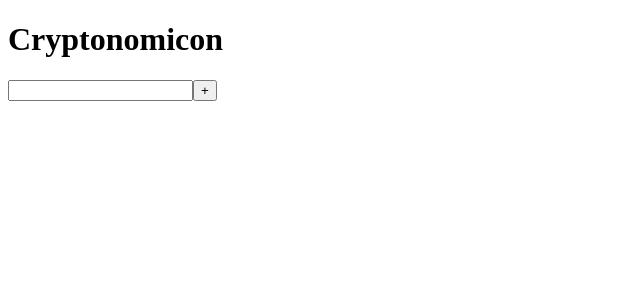
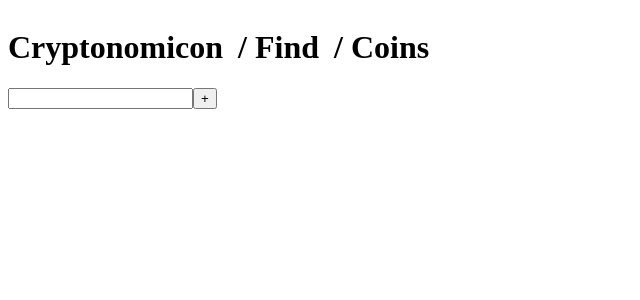
Before and after one commit to daphys/nuxt-cryptocurrencycatalog, a Nuxt app in the folder repo/: page /find in a window 1280 px wide. Shown: the top 300 px of the page, without its empty margins (0-640 px from the left). Built offline with nearby package versions, Linux system fonts and the light colour scheme.

Commit message:
new fixes + normal routing

```diff
--- /dev/null
+++ b/repo/components/Header.vue
@@ -0,0 +1,39 @@
+<template>
+    <div class="mainContainer">
+        <div>
+            <nuxt-link to="/">
+          <h1>Cryptonomicon</h1>
+            </nuxt-link>
+        </div>
+        <div class="elem">
+            <nuxt-link to="/find">
+            <h1>/ Find</h1>
+            </nuxt-link>
+        </div>
+        <div class="elem">
+            <nuxt-link to="/coins">
+            <h1>/ Coins</h1>
+            </nuxt-link>
+        </div>
+    </div>
+</template>
+
+<script>
+export default {
+
+}
+</script>
+
+<style scoped>
+.mainContainer{
+    display: flex;
+}
+    .elem{
+        margin-left: 15px;
+    }
+
+    a{
+        text-decoration: none;
+        color: black;
+    }
+</style>
--- a/repo/layouts/default.vue
+++ b/repo/layouts/default.vue
@@ -1,14 +1,16 @@
 <template>
-  <div>
-  <h1>Cryptonomicon</h1>
+<div>
+  <Header/>
   <Nuxt/>
-  </div>
-
+</div>
 </template>
 
 <script>
+import Header from '/components/Header.vue'
 export default {
-
+  components: {
+    Header
+  }
 }
 </script>
 
--- /dev/null
+++ b/repo/pages/coins/index.vue
@@ -0,0 +1,39 @@
+<template>
+  <div>
+    <div v-for="i in ip" :key="i">
+      <div class="elem">
+      <h1>{{i.name}}</h1>
+      </div>
+    </div>
+
+  </div>
+</template>
+
+<script>
+import axios from 'axios'
+export default {
+  async asyncData({ $axios }) {
+    const ip = await $axios.$get('https://api.coingecko.com/api/v3/coins/list')
+    return { ip }
+  },
+  components: {
+  },
+  data() {
+    return {}
+  },
+  methods: {},
+}
+</script>
+
+<style scoped>
+  .elem {
+    display: flex;
+    flex-direction: column;
+    justify-content: center;
+    align-items: center;
+    margin: 10px;
+    padding: 10px;
+    border: 1px solid black;
+
+  }
+</style>
--- a/repo/pages/find.vue
+++ b/repo/pages/find.vue
@@ -9,11 +9,13 @@
           </div>
           <div>
         <h2>
-          id: {{ r.id }}
+          name:  {{ r.name }}
         </h2>
         <h2>
-          name:  {{ r.name }}
+          id: {{ r.symbol }}
         </h2>
+        <h2>{{ r.hashing_algorithm }}</h2>
+        <h2 v-html="r.description.en"></h2>
           </div>
       </div>
     </div>
@@ -53,7 +55,7 @@
 }
 </script>
 
-<style>
+<style scoped>
 .mainContainer {
   display: grid;
   gap: 30px;
--- a/repo/pages/index.vue
+++ b/repo/pages/index.vue
@@ -1,42 +1,15 @@
 <template>
-  <div>
-    <h1>Welcome to Cryptonomicon</h1>
-
-
-    <div v-for="i in ip" :key="i">
-      <div class="elem">
-      <h1>{{i.name}}</h1>
-      </div>
-    </div>
-
+  <div class="mainContainer">
+    Cryptonomicon - its an cryptocurrency search engine
   </div>
 </template>
 
 <script>
-import axios from 'axios'
 export default {
-  async asyncData({ $axios }) {
-    const ip = await $axios.$get('https://api.coingecko.com/api/v3/coins/list')
-    return { ip }
-  },
-  components: {
-  },
-  data() {
-    return {}
-  },
-  methods: {},
+
 }
 </script>
 
-<style scoped>
-  .elem {
-    display: flex;
-    flex-direction: column;
-    justify-content: center;
-    align-items: center;
-    margin: 10px;
-    padding: 10px;
-    border: 1px solid black;
+<style>
 
-  }
 </style>
```
Also changed, not shown: repo/pages/coins/_id.vue (added, +13 -0 lines).
